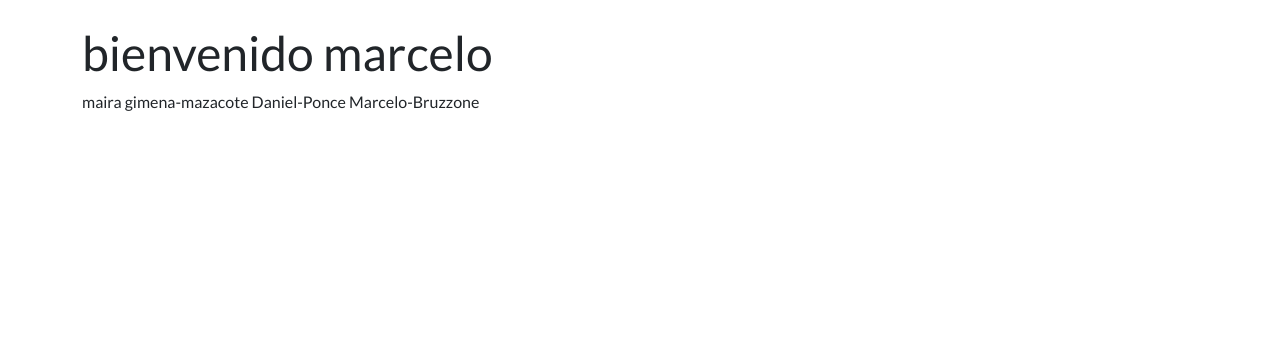
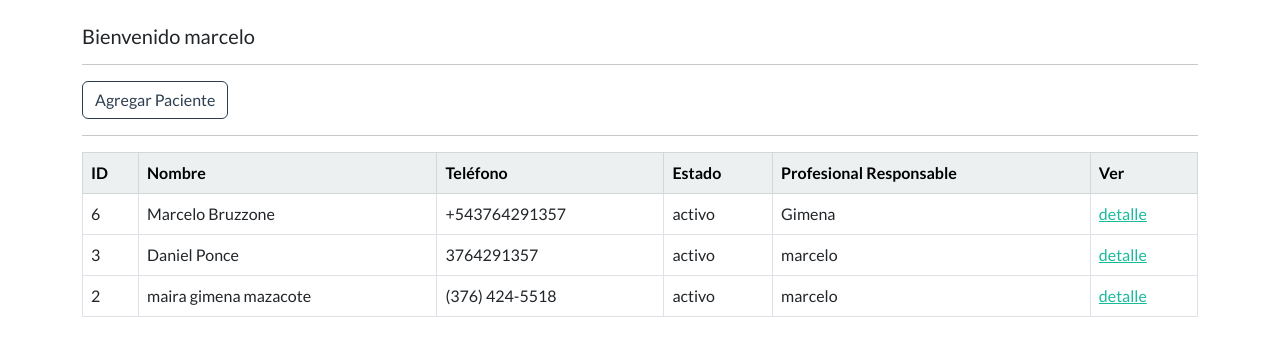
Before and after one commit to gml33/django_cunumi, a Django app: page /dashboard in a window 1280 px wide. Shown: the part 72-428 px from the top of the page. Run offline with Django 4.2, Linux system fonts and the light colour scheme; a user stored in the database is signed in; data comes from the database, SQL or seed files in the repository; both versions use the stored data as it was after the commit.

Commit message:
abm paciente

```diff
--- a/cunumi/webapp/models.py
+++ b/cunumi/webapp/models.py
@@ -19,12 +19,13 @@ class paciente(models.Model):
     nombre = models.CharField(max_length=100)
     apellido = models.CharField(max_length=100, blank=True)
     dni = models.CharField(max_length=100, blank=True)
+    telefono = models.CharField(max_length=100, blank=True)
+    email = models.EmailField(blank=True)
     edad = models.IntegerField(blank=True)
     fecha_inicio = models.DateField(blank=True, null=True)
     responables = models.CharField(max_length=200, blank=True)
     motivo_consulta = models.CharField(max_length=200, blank=True)
     derivado = models.BooleanField(default=False)
-    telefono = models.CharField(max_length=100, blank=True)
     email = models.EmailField(blank=True)
     estado_choices = (
         ('activo', 'activo'),
--- a/cunumi/webapp/templates/webapp/dashboard.html
+++ b/cunumi/webapp/templates/webapp/dashboard.html
@@ -1,7 +1,38 @@
 {% extends 'webapp/base.html' %}
 {% block content %}
-    <h1>bienvenido {{user}}</h1>
-    {% for paciente in pacientes %}
-        {{paciente.nombre}}-{{paciente.apellido}}
-    {% endfor %}
+    <h5>Bienvenido {{user}}</h5>
+    <hr>
+    <a class="btn btn-outline-primary btn-small" href="{% url 'crear-paciente' %}">
+        Agregar Paciente
+    </a>
+    <hr>
+
+    <table class="table table-hover table-bordered">
+        <thead class="table-light">
+            <tr>
+                <th scope="col">ID</th>
+                <th scope="col">Nombre</th>
+                <th scope="col">Teléfono</th>
+                <th scope="col">Estado</th>
+                <th scope="col">Profesional Responsable</th>
+                <th scope="col">Ver</th>
+            </tr>
+        </thead>
+        <tbody>
+            {% if pacientes %}
+            {% for paciente in pacientes %}
+            <tr>
+                <td>
+                    {{paciente.id}}
+                </td>
+                <td>{{paciente.nombre}} {{paciente.apellido}}</td>
+                <td>{{paciente.telefono}}</td>
+                <td>{{paciente.estado}}</td>
+                <td>{{paciente.profesional_responsable}}</td>
+                <td><a href="{% url 'detalle-paciente' paciente.id %}">detalle</a></td>
+            </tr>
+            {% endfor %}
+            {% endif %}
+        </tbody>
+    </table>
 {% endblock %}
--- a/cunumi/webapp/urls.py
+++ b/cunumi/webapp/urls.py
@@ -7,4 +7,12 @@ urlpatterns = [
     path('my-login',views.my_login, name='my-login'),
     path('user-logout',views.user_logout, name='user-logout'),
     path('dashboard',views.dashboard, name='dashboard'),
+    #-------------agregar paciente-----------------------------------
+    path('crear-paciente', views.agregar_paciente, name='crear-paciente'),
+    #modificar paciente-------------------------
+    path('modificar-paciente/<int:pk>', views.modificar_paciente, name='modificar-paciente'),
+    #detalle paciente-------------------------
+    path('detalle-paciente/<int:pk>', views.detalle_paciente, name='detalle-paciente'),
+    #eliminar paciente-----------------------------------------------
+    path('eliminar-paciente/<int:pk>', views.eliminar_paciente, name='eliminar-paciente'),
 ]
--- a/cunumi/webapp/views.py
+++ b/cunumi/webapp/views.py
@@ -1,5 +1,5 @@
 from django.shortcuts import render, redirect
-from .forms import CreateUserForm, LoginForm
+from .forms import CreateUserForm, LoginForm, pacienteForm, modificarPacienteForm
 from django.contrib.auth.models import auth
 from django.contrib.auth import authenticate
 from django.contrib.auth.decorators import login_required
@@ -38,12 +38,59 @@ def my_login(request):
 
 @login_required(login_url='my-login')
 def dashboard(request):
-    pacientes = paciente.objects.all()
+    pacientes = paciente.objects.all().order_by('-id')
     context = {
         'pacientes':pacientes,
     }
     return render(request, 'webapp/dashboard.html', context=context)
 
+#agregar paciente
+
+@login_required(login_url='my-login')
+def agregar_paciente(request):
+    form = pacienteForm()
+    if request.method == 'POST':
+        form = pacienteForm(request.POST)
+        if form.is_valid():
+            form.save()
+            return redirect('dashboard')
+    context = {
+        'form':form
+    }
+    return render(request, 'webapp/create.html', context=context)
+
+#modificar paciente
+
+@login_required(login_url='my-login')
+def modificar_paciente(request, pk):
+    paciente_seleccionado = paciente.objects.get(id=pk)
+    form = modificarPacienteForm(instance=paciente_seleccionado)
+    if request.method == 'POST':
+        form = modificarPacienteForm(request.POST, instance=paciente_seleccionado)
+        if form.is_valid():
+            form.save()
+            return redirect('dashboard')
+    context = {
+        'form':form
+    }
+    return render(request, 'webapp/update.html', context=context)
+
+#detalle paciente
+
+@login_required(login_url='my-login')
+def detalle_paciente(request, pk):
+    paciente_seleccionado = paciente.objects.get(id=pk)
+    context = {
+        'paciente':paciente_seleccionado
+    }
+    return render(request, 'webapp/view.html', context=context)
+
+@login_required(login_url='my-login')
+def eliminar_paciente(request, pk):
+    paciente_seleccionado= paciente.objects.get(id=pk)
+    paciente_seleccionado.delete()
+    return redirect('dashboard')
+
 
 def user_logout(request):
     auth.logout(request)
```
Also changed, not shown: cunumi/webapp/forms.py (+28 -1 lines), cunumi/webapp/templates/webapp/create.html (+21 -0 lines), cunumi/webapp/templates/webapp/update.html (+21 -0 lines), cunumi/webapp/templates/webapp/view.html (+34 -0 lines), cunumi/db.sqlite3.
